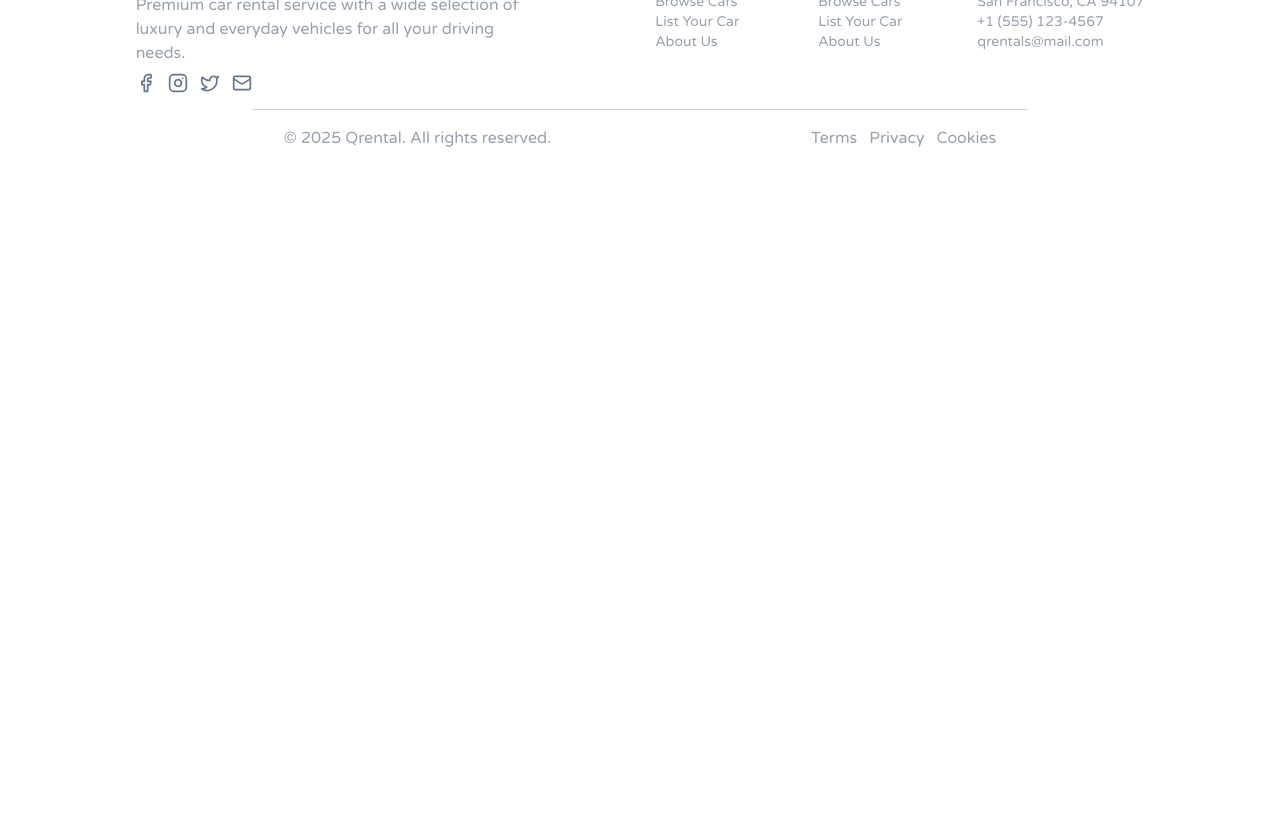
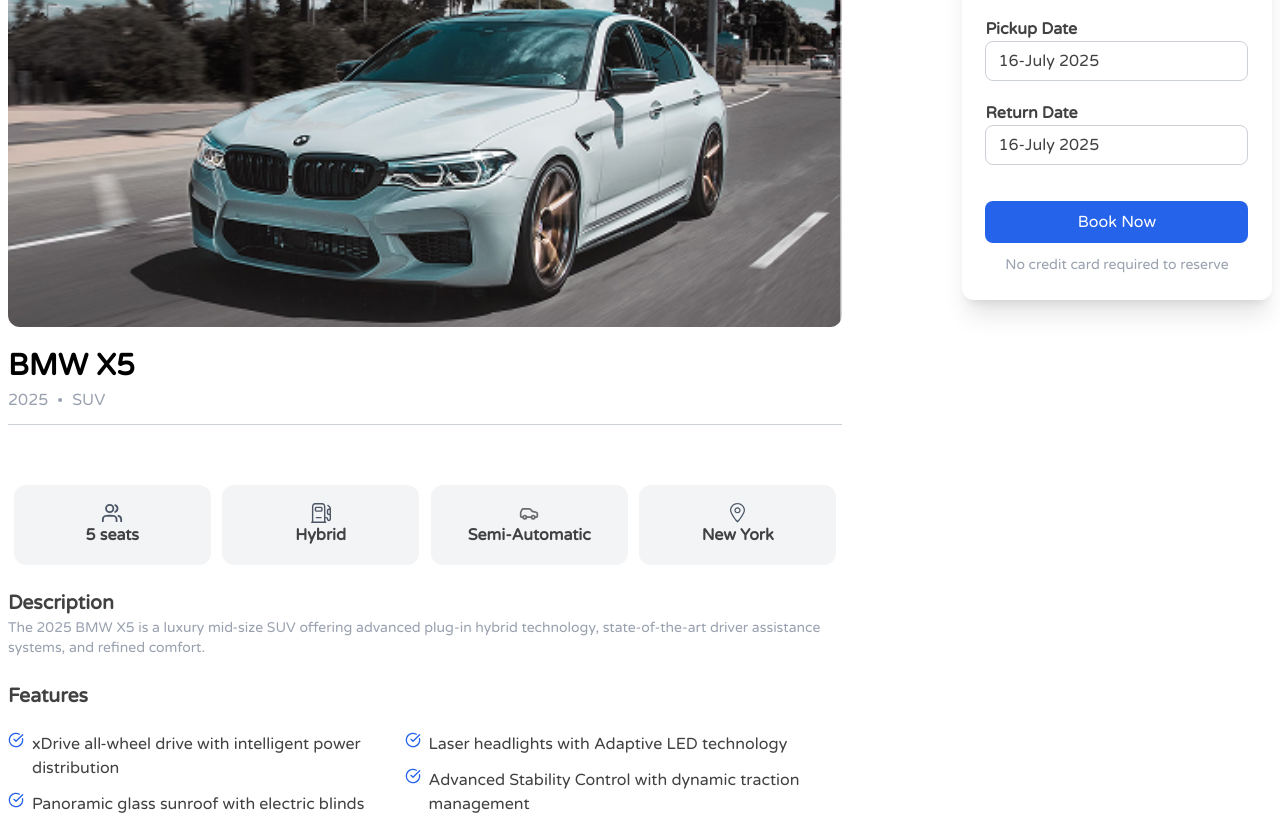
Before and after one commit to Forsaken324/siwes-web-app, a React (Vite) app in the folder client/: page /car-details/67ff5bc069c03d4e45f30b77 in a window 1280 px wide. Shown: the part 300-1115 px from the top of the page. Before the commit the page ends 800 px from the top, so only its background shows below. Built offline with nearby package versions, Linux system fonts and the light colour scheme.

Commit message:
start car details page

```diff
--- a/client/src/assets/assets.ts
+++ b/client/src/assets/assets.ts
@@ -1,54 +1,54 @@
 import logo from "./logo.svg";
-import qlogo from "./qcompany.svg"
-import qlogolight from "./qlogolight.svg"
-import qicon from "./qlogo.svg"
+import qlogo from "./qcompany.svg";
+import qlogolight from "./qlogolight.svg";
+import qicon from "./qlogo.svg";
 import gmail_logo from "./gmail_logo.svg";
 import facebook_logo from "./facebook_logo.svg";
 import instagram_logo from "./instagram_logo.svg";
 import twitter_logo from "./twitter_logo.svg";
 import menu_icon from "./menu_icon.svg";
-import search_icon from "./search_icon.svg"
-import close_icon from "./close_icon.svg"
-import users_icon from "./users_icon.svg"
-import car_icon from "./car_icon.svg"
-import location_icon from "./location_icon.svg"
-import fuel_icon from "./fuel_icon.svg"
-import addIcon from "./addIcon.svg"
-import carIcon from "./carIcon.svg"
-import carIconColored from "./carIconColored.svg"
-import dashboardIcon from "./dashboardIcon.svg"
-import dashboardIconColored from "./dashboardIconColored.svg"
-import addIconColored from "./addIconColored.svg"
-import listIcon from "./listIcon.svg"
-import listIconColored from "./listIconColored.svg"
-import cautionIconColored from "./cautionIconColored.svg"
-import arrow_icon from "./arrow_icon.svg"
-import star_icon from "./star_icon.svg"
-import check_icon from "./check_icon.svg"
-import tick_icon from "./tick_icon.svg"
-import delete_icon from "./delete_icon.svg"
-import eye_icon from "./eye_icon.svg"
-import eye_close_icon from "./eye_close_icon.svg"
-import filter_icon from "./filter_icon.svg"
-import edit_icon from "./edit_icon.svg"
-import calendar_icon_colored from "./calendar_icon_colored.svg"
-import location_icon_colored from "./location_icon_colored.svg"
-import testimonial_image_1 from "./testimonial_image_1.png"
-import testimonial_image_2 from "./testimonial_image_2.png"
-import main_car from "./main_car.png"
-import banner_car_image from "./banner_car_image.png"
-import user_profile from "./user_profile.png"
-import upload_icon from "./upload_icon.svg"
-import car_image1 from "./car_image1.png"
-import car_image2 from "./car_image2.png"
-import car_image3 from "./car_image3.png"
-import car_image4 from "./car_image4.png"
+import search_icon from "./search_icon.svg";
+import close_icon from "./close_icon.svg";
+import users_icon from "./users_icon.svg";
+import car_icon from "./car_icon.svg";
+import location_icon from "./location_icon.svg";
+import fuel_icon from "./fuel_icon.svg";
+import addIcon from "./addIcon.svg";
+import carIcon from "./carIcon.svg";
+import carIconColored from "./carIconColored.svg";
+import dashboardIcon from "./dashboardIcon.svg";
+import dashboardIconColored from "./dashboardIconColored.svg";
+import addIconColored from "./addIconColored.svg";
+import listIcon from "./listIcon.svg";
+import listIconColored from "./listIconColored.svg";
+import cautionIconColored from "./cautionIconColored.svg";
+import arrow_icon from "./arrow_icon.svg";
+import star_icon from "./star_icon.svg";
+import check_icon from "./check_icon.svg";
+import tick_icon from "./tick_icon.svg";
+import delete_icon from "./delete_icon.svg";
+import eye_icon from "./eye_icon.svg";
+import eye_close_icon from "./eye_close_icon.svg";
+import filter_icon from "./filter_icon.svg";
+import edit_icon from "./edit_icon.svg";
+import calendar_icon_colored from "./calendar_icon_colored.svg";
+import location_icon_colored from "./location_icon_colored.svg";
+import testimonial_image_1 from "./testimonial_image_1.png";
+import testimonial_image_2 from "./testimonial_image_2.png";
+import main_car from "./main_car.png";
+import banner_car_image from "./banner_car_image.png";
+import user_profile from "./user_profile.png";
+import upload_icon from "./upload_icon.svg";
+import car_image1 from "./car_image1.png";
+import car_image2 from "./car_image2.png";
+import car_image3 from "./car_image3.png";
+import car_image4 from "./car_image4.png";
 
 // payloads
 import type { CarPayload } from "../interfaces/interfaces";
 import type { ReviewsPayload } from "../interfaces/interfaces";
 
-export const cityList = ['New York', 'Los Angeles', 'Houston', 'Chicago']
+export const cityList = ["New York", "Los Angeles", "Houston", "Chicago"];
 
 export const assets = {
   logo,
@@ -95,181 +95,227 @@
   user_profile,
   car_image2,
   car_image3,
-    car_image4
-}
+  car_image4,
+};
 
 export const menuLinks = [
   { name: "Home", path: "/" },
   { name: "Cars", path: "/cars" },
   { name: "My Bookings", path: "/my-bookings" },
-]
+];
 
 export const ownerMenuLinks = [
-    { name: "Dashboard", path: "/owner", icon: dashboardIcon, coloredIcon: dashboardIconColored },
-    { name: "Add car", path: "/owner/add-car", icon: addIcon, coloredIcon: addIconColored },
-    { name: "Manage Cars", path: "/owner/manage-cars", icon: carIcon, coloredIcon: carIconColored },
-    { name: "Manage Bookings", path: "/owner/manage-bookings", icon: listIcon, coloredIcon: listIconColored },
-]
+  {
+    name: "Dashboard",
+    path: "/owner",
+    icon: dashboardIcon,
+    coloredIcon: dashboardIconColored,
+  },
+  {
+    name: "Add car",
+    path: "/owner/add-car",
+    icon: addIcon,
+    coloredIcon: addIconColored,
+  },
+  {
+    name: "Manage Cars",
+    path: "/owner/manage-cars",
+    icon: carIcon,
+    coloredIcon: carIconColored,
+  },
+  {
+    name: "Manage Bookings",
+    path: "/owner/manage-bookings",
+    icon: listIcon,
+    coloredIcon: listIconColored,
+  },
+];
 
 export const dummyUserData = {
-  "_id": "6847f7cab3d8daecdb517095",
-  "name": "Nduonofit",
-  "email": "admin@example.com",
-  "role": "owner",
-  "image": user_profile,
-}
+  _id: "6847f7cab3d8daecdb517095",
+  name: "Nduonofit",
+  email: "admin@example.com",
+  role: "owner",
+  image: user_profile,
+};
 
 export const dummyCarData: CarPayload[] = [
   {
-        "_id": "67ff5bc069c03d4e45f30b77",
-        "owner": "67fe3467ed8a8fe17d0ba6e2",
-        "brand": "BMW",
-        "model": "X5",
-        "image": car_image1,
-        "year": 2006,
-        "category": "SUV",
-        "seating_capacity": 4,
-        "fuel_type": "Hybrid",
-        "transmission": "Semi-Automatic",
-        "pricePerDay": 300,
-        "location": "New York",
-        "description": "The BMW X5 is a mid-size luxury SUV produced by BMW. The X5 made its debut in 1999 as the first SUV ever produced by BMW.",
-        "isAvailiable": true,
-        "createdAt": "2025-04-16T07:26:56.215Z",
+    _id: "67ff5bc069c03d4e45f30b77",
+    owner: "67fe3467ed8a8fe17d0ba6e2",
+    brand: "BMW",
+    model: "X5",
+    image: car_image1,
+    year: 2025,
+    category: "SUV",
+    seating_capacity: 5,
+    fuel_type: "Hybrid",
+    transmission: "Semi-Automatic",
+    pricePerDay: 300,
+    location: "New York",
+    description: "The 2025 BMW X5 is a luxury mid-size SUV offering advanced plug-in hybrid technology, state-of-the-art driver assistance systems, and refined comfort.",
+    isAvailiable: true,
+    createdAt: "2025-04-16T07:26:56.215Z",
+    features: [
+      "xDrive all-wheel drive with intelligent power distribution",
+      "Panoramic glass sunroof with electric blinds",
+      "Laser headlights with Adaptive LED technology",
+      "Advanced Stability Control with dynamic traction management",
+    ],
   },
   {
-        "_id": "67ff6b758f1b3684286a2a65",
-        "owner": "67fe3467ed8a8fe17d0ba6e2",
-        "brand": "Toyota",
-        "model": "Corolla",
-        "image": car_image2,
-        "year": 2021,
-        "category": "Sedan",
-        "seating_capacity": 4,
-        "fuel_type": "Diesel",
-        "transmission": "Manual",
-        "pricePerDay": 130,
-        "location": "Chicago",
-        "description": "The Toyota Corolla is a mid-size luxury sedan produced by Toyota. The Corolla made its debut in 2008 as the first sedan ever produced by Toyota.",
-        "isAvailiable": true,
-        "createdAt": "2025-04-16T08:33:57.993Z",
+    _id: "67ff6b758f1b3684286a2a65",
+    owner: "67fe3467ed8a8fe17d0ba6e2",
+    brand: "BMW",
+    model: "M4 Coupe",
+    image: car_image2,
+    year: 2020,
+    category: "Coupe",
+    seating_capacity: 4,
+    fuel_type: "Gasoline",
+    transmission: "Manual",
+    pricePerDay: 130,
+    location: "Chicago",
+    description:
+      "The BMW M4 Coupe (F82) is a high-performance sports coupe with a twin-turbo inline-6 engine, available in multiple trims including standard, Competition, CS, GTS.",
+    isAvailiable: true,
+    createdAt: "2025-04-16T08:33:57.993Z",
+    features: [
+      "3.0 L twin-turbocharged inline-6 engine (S55B30)",
+      "Rear-wheel drive (electronic limited-slip differential)",
+      "Dynamic stability control & traction control",
+      "Multi-link independent suspension with adaptive dampers",
+    ],
   },
   {
-        "_id": "67ff6b9f8f1b3684286a2a68",
-        "owner": "67fe3467ed8a8fe17d0ba6e2",
-        "brand": "Jeep ",
-        "model": "Wrangler",
-        "image": car_image3,
-        "year": 2023,
-        "category": "SUV",
-        "seating_capacity": 4,
-        "fuel_type": "Hybrid",
-        "transmission": "Automatic",
-        "pricePerDay": 200,
-        "location": "Los Angeles",
-        "description": "The Jeep Wrangler is a mid-size luxury SUV produced by Jeep. The Wrangler made its debut in 2003 as the first SUV ever produced by Jeep.",
-        "isAvailiable": true,
-        "createdAt": "2025-04-16T08:34:39.592Z",
+    _id: "67ff6b9f8f1b3684286a2a68",
+    owner: "67fe3467ed8a8fe17d0ba6e2",
+    brand: "Tesla",
+    model: "Model 3",
+    image: car_image3,
+    year: 2022,
+    category: "Sedan",
+    seating_capacity: 5,
+    fuel_type: "Electric",
+    transmission: "Automatic",
+    pricePerDay: 200,
+    location: "Los Angeles",
+    description:
+      "The Tesla Model 3 is a compact all electric sedan offering strong range, tech features and fast acceleration.",
+    isAvailiable: true,
+    createdAt: "2025-04-16T08:34:39.592Z",
+    features: [
+      "Electric drivetrain with RWD or AWD dual motor setups",
+      "Autopilot with Automatic Emergency Braking & Lane Keep Assist",
+      "Large central touchscreen with built-in navigation",
+      "Stability Control / Traction Control standard",
+    ],
   },
   {
-        "_id": "68009c93a3f5fc6338ea7e34",
-        "owner": "67fe3467ed8a8fe17d0ba6e2",
-        "brand": "Ford",
-        "model": "Neo 6",
-        "image": car_image4,
-        "year": 2022,
-        "category": "Sedan",
-        "seating_capacity": 2,
-        "fuel_type": "Diesel",
-        "transmission": "Semi-Automatic",
-        "pricePerDay": 209,
-        "location": "Houston",
-        "description": "This is a mid-size luxury sedan produced by Toyota. The Corolla made its debut in 2008 as the first sedan ever produced by Toyota.",
-        "isAvailiable": true,
-        "createdAt": "2025-04-17T06:15:47.318Z",
-    }
+    _id: "68009c93a3f5fc6338ea7e34",
+    owner: "67fe3467ed8a8fe17d0ba6e2",
+    brand: "Chevrolet",
+    model: "Camaro SS",
+    image: car_image4,
+    year: 2016,
+    category: "Coupe",
+    seating_capacity: 4,
+    fuel_type: "Gasoline",
+    transmission: "Manual",
+    pricePerDay: 209,
+    location: "Houston",
+    description:
+      "The 2016 Camaro SS is a performance-focused V-8 powered RWD coupe, combining strong acceleration, manual gearbox and sporty handling.",
+    isAvailiable: true,
+    createdAt: "2025-04-17T06:15:47.318Z",
+    features: [
+      "6.2 L V-8 engine with 455 hp and 455 lb-ft torque",
+      "6-speed manual transmission with limited-slip differential",
+      "Stability Control & Traction Control standard",
+      "Rearview backup camera",
+    ],
+  },
 ];
 
 export const dummyMyBookingsData = [
   {
-        "_id": "68482bcc98eb9722b7751f70",
-        "car": dummyCarData[0],
-        "user": "6847f7cab3d8daecdb517095",
-        "owner": "6847f7cab3d8daecdb517095",
-        "pickupDate": "2025-06-13T00:00:00.000Z",
-        "returnDate": "2025-06-14T00:00:00.000Z",
-        "status": "confirmed",
-        "price": 440,
-        "createdAt": "2025-06-10T12:57:48.244Z",
+    _id: "68482bcc98eb9722b7751f70",
+    car: dummyCarData[0],
+    user: "6847f7cab3d8daecdb517095",
+    owner: "6847f7cab3d8daecdb517095",
+    pickupDate: "2025-06-13T00:00:00.000Z",
+    returnDate: "2025-06-14T00:00:00.000Z",
+    status: "confirmed",
+    price: 440,
+    createdAt: "2025-06-10T12:57:48.244Z",
   },
   {
-        "_id": "68482bb598eb9722b7751f60",
-        "car": dummyCarData[1],
-        "user": "6847f7cab3d8daecdb517095",
-        "owner": "67fe3467ed8a8fe17d0ba6e2",
-        "pickupDate": "2025-06-12T00:00:00.000Z",
-        "returnDate": "2025-06-12T00:00:00.000Z",
-        "status": "pending",
-        "price": 130,
-        "createdAt": "2025-06-10T12:57:25.613Z",
+    _id: "68482bb598eb9722b7751f60",
+    car: dummyCarData[1],
+    user: "6847f7cab3d8daecdb517095",
+    owner: "67fe3467ed8a8fe17d0ba6e2",
+    pickupDate: "2025-06-12T00:00:00.000Z",
+    returnDate: "2025-06-12T00:00:00.000Z",
+    status: "pending",
+    price: 130,
+    createdAt: "2025-06-10T12:57:25.613Z",
   },
   {
-        "_id": "684800fa0fb481c5cfd92e56",
-        "car": dummyCarData[2],
-        "user": "6847f7cab3d8daecdb517095",
-        "owner": "67fe3467ed8a8fe17d0ba6e2",
-        "pickupDate": "2025-06-11T00:00:00.000Z",
-        "returnDate": "2025-06-12T00:00:00.000Z",
-        "status": "pending",
-        "price": 600,
-        "createdAt": "2025-06-10T09:55:06.379Z",
+    _id: "684800fa0fb481c5cfd92e56",
+    car: dummyCarData[2],
+    user: "6847f7cab3d8daecdb517095",
+    owner: "67fe3467ed8a8fe17d0ba6e2",
+    pickupDate: "2025-06-11T00:00:00.000Z",
+    returnDate: "2025-06-12T00:00:00.000Z",
+    status: "pending",
+    price: 600,
+    createdAt: "2025-06-10T09:55:06.379Z",
   },
   {
-        "_id": "6847fe790fb481c5cfd92d94",
-        "car": dummyCarData[3],
-        "user": "6847f7cab3d8daecdb517095",
-        "owner": "6847f7cab3d8daecdb517095",
-        "pickupDate": "2025-06-11T00:00:00.000Z",
-        "returnDate": "2025-06-12T00:00:00.000Z",
-        "status": "confirmed",
-        "price": 440,
-        "createdAt": "2025-06-10T09:44:25.410Z",
-    }
-]
+    _id: "6847fe790fb481c5cfd92d94",
+    car: dummyCarData[3],
+    user: "6847f7cab3d8daecdb517095",
+    owner: "6847f7cab3d8daecdb517095",
+    pickupDate: "2025-06-11T00:00:00.000Z",
+    returnDate: "2025-06-12T00:00:00.000Z",
+    status: "confirmed",
+    price: 440,
+    createdAt: "2025-06-10T09:44:25.410Z",
+  },
+];
 
 export const dummyDashboardData = {
-    "totalCars": 4,
-    "totalBookings": 2,
-    "pendingBookings": 0,
-    "completedBookings": 2,
-    "recentBookings": [
-        dummyMyBookingsData[0],
-        dummyMyBookingsData[1]
-    ],
-    "monthlyRevenue": 840
-}
+  totalCars: 4,
+  totalBookings: 2,
+  pendingBookings: 0,
+  completedBookings: 2,
+  recentBookings: [dummyMyBookingsData[0], dummyMyBookingsData[1]],
+  monthlyRevenue: 840,
+};
 
 export const dummyReviews: ReviewsPayload[] = [
   {
-        "name": "Emma Rodriguez",
-        "country": "Barcelona, Spain",
-        "description": "Lorem ipsum dolor sit amet, consectetur adipiscing elit. Aenean dictum dignissim massa, eu pretium est scelerisque a. Etiam pretium felis vitae felis finibus, vel eleifend ipsum rhoncus. In feugiat nunc.",
-        "image": assets.testimonial_image_1,
-        "rating": 4,
+    name: "Emma Rodriguez",
+    country: "Barcelona, Spain",
+    description:
+      "Lorem ipsum dolor sit amet, consectetur adipiscing elit. Aenean dictum dignissim massa, eu pretium est scelerisque a. Etiam pretium felis vitae felis finibus, vel eleifend ipsum rhoncus. In feugiat nunc.",
+    image: assets.testimonial_image_1,
+    rating: 4,
   },
   {
-        "name": "Emma Rodriguez",
-        "country": "Barcelona, Spain",
-        "description": "Lorem ipsum dolor sit amet, consectetur adipiscing elit. Aenean dictum dignissim massa, eu pretium est scelerisque a. Etiam pretium felis vitae felis finibus, vel eleifend ipsum rhoncus. In feugiat nunc.",
-        "image": assets.testimonial_image_2,
-        "rating": 3,
+    name: "Emma Rodriguez",
+    country: "Barcelona, Spain",
+    description:
+      "Lorem ipsum dolor sit amet, consectetur adipiscing elit. Aenean dictum dignissim massa, eu pretium est scelerisque a. Etiam pretium felis vitae felis finibus, vel eleifend ipsum rhoncus. In feugiat nunc.",
+    image: assets.testimonial_image_2,
+    rating: 3,
   },
   {
-        "name": "Emma Rodriguez",
-        "country": "Barcelona, Spain",
-        "description": "Lorem ipsum dolor sit amet, consectetur adipiscing elit. Aenean dictum dignissim massa, eu pretium est scelerisque a. Etiam pretium felis vitae felis finibus, vel eleifend ipsum rhoncus. In feugiat nunc.",
-        "image": assets.testimonial_image_2,
-        "rating": 5,
-    }
-
-]
+    name: "Emma Rodriguez",
+    country: "Barcelona, Spain",
+    description:
+      "Lorem ipsum dolor sit amet, consectetur adipiscing elit. Aenean dictum dignissim massa, eu pretium est scelerisque a. Etiam pretium felis vitae felis finibus, vel eleifend ipsum rhoncus. In feugiat nunc.",
+    image: assets.testimonial_image_2,
+    rating: 5,
+  },
+];
--- a/client/src/index.css
+++ b/client/src/index.css
@@ -8,6 +8,7 @@
   --color-dark-gray: #414141;
   --color-home-gray: #f1f5f9;
   --color-very-light-primary: #A9CFFF;
+  --color-v-light-gray: #F3F4F6;
 }
 
 @layer base {
--- a/client/src/interfaces/interfaces.ts
+++ b/client/src/interfaces/interfaces.ts
@@ -32,6 +32,7 @@
     description: string;
     isAvailable: boolean;
     createdAt: Date;
+    features: Array<string>;
 }
 
 export interface CarCardProps
--- a/client/src/pages/CarDetails.tsx
+++ b/client/src/pages/CarDetails.tsx
@@ -1,9 +1,200 @@
-
+import { Link, useParams } from "react-router-dom";
+import { assets, dummyCarData } from "../assets/assets";
+import { useEffect, useRef, useState } from "react";
+import type { CarPayload } from "../interfaces/interfaces";
+import Loading from "../common/animations/Loading";
+import { ArrowLeft, Dot } from "lucide-react";
+import { toDateString } from "../lib/toDateString";
 
 const CarDetails = () => {
+  const { carId } = useParams();
+  const [car, setCar] = useState<CarPayload | null>(null);
+  const carImgRef = useRef(null);
+  const currency = import.meta.env.VITE_CURRENCY;
+
+  const date = new Date();
+
+  const [pickupDate, setPickupDate] = useState<string>(
+    date.toISOString().split("T")[0]
+  ); // yyyy-mm-dd
+  const [returnDate, setReturnDate] = useState<string>(
+    date.toISOString().split("T")[0]
+  )
+
+  const [pickupDateString, setPickupDateString] = useState<string>(
+    toDateString(new Date(pickupDate))
+  );
+  const [returnDateString, setReturnDateString] = useState<string>(
+    toDateString(new Date(returnDate))
+  );
+
+  const getCar = async (carId: string) => {
+    const fetchedCar = dummyCarData.find((car) => car._id === carId);
+    setCar(fetchedCar as CarPayload);
+  };
+
+  useEffect(() => {
+    if (!carId) return;
+    getCar(carId);
+  }, [carId]);
+
+  useEffect(() => {
+    if (carImgRef.current) {
+      carImgRef.current.style.backgroundImage = `url(${car?.image})`;
+      carImgRef.current.style.backgroundSize = "cover";
+      carImgRef.current.style.backgroundPosition = "center";
+    }
+  }, [car?.image]);
+
+  const pickupRef = useRef<HTMLInputElement>(null);
+  const returnRef = useRef<HTMLInputElement>(null);
+
+  const openCalendar = (ref: React.RefObject<HTMLInputElement>) => {
+    ref.current?.showPicker?.(); // open native picker if supported
+  };
+
+  useEffect(() => {
+    setPickupDateString(toDateString(new Date(pickupDate)));
+    setReturnDateString(toDateString(new Date(returnDate)));
+  }, [pickupDate, returnDate]);
+
+  const handleSubmit = (e: any) => {
+    e.preventDefault();
+  };
+
   return (
-    <div>CarDetails</div>
-  )
-}
+    <div className="flex flex-wrap justify-center gap-30 mt-50">
+      {car ? (
+        <>
+          <div className="w-[833.94px]">
+            <div className="text-gray-400 flex gap-2 text-sm items-center pb-4">
+              <ArrowLeft /> <Link to={"/car-search"}>Back to all cars</Link>
+            </div>
+            <div>
+              <div className="h-[387px] rounded-xl" ref={carImgRef}></div>
+              <h2 className="text-black font-bold text-[30px] mt-4">
+                {car.brand} {car.model}
+              </h2>
+              <p className="flex items-center text-md text-gray-400">
+                {car.year}
+                <Dot />
+                {car.category}
+              </p>
+              <hr className="mt-3 text-gray-400/50" />
+              <div className="flex justify-around mt-15">
+                <div className="flex items-center justify-center flex flex-col w-[197px] h-[80px] bg-v-light-gray rounded-xl">
+                  <img
+                    src={assets.users_icon}
+                    alt="seating-capacity"
+                    className="h-[20px]"
+                  />
+                  <p className="font-bold">
+                    {car.seating_capacity}{" "}
+                    {car.seating_capacity > 1 ? "seats" : "seat"}
+                  </p>
+                </div>
+                <div className="flex items-center justify-center flex flex-col w-[197px] h-[80px] bg-v-light-gray rounded-xl">
+                  <img
+                    src={assets.fuel_icon}
+                    alt="fuel-type"
+                    className="h-[20px]"
+                  />
+                  <p className="font-bold">{car.fuel_type}</p>
+                </div>
+                <div className="flex items-center justify-center flex flex-col w-[197px] h-[80px] bg-v-light-gray rounded-xl">
+                  <img
+                    src={assets.carIcon}
+                    alt="transmission"
+                    className="h-[20px]"
+                  />
+                  <p className="font-bold">{car.transmission}</p>
+                </div>
+                <div className="flex items-center justify-center flex flex-col w-[197px] h-[80px] bg-v-light-gray rounded-xl">
+                  <img
+                    src={assets.location_icon}
+                    alt="location"
+                    className="h-[20px]"
+                  />
+                  <p className="font-bold">{car.location}</p>
+                </div>
+              </div>
+              <div className="mt-6">
+                <h3 className="font-bold text-[19.53px]">Description</h3>
+                <p className="text-sm text-gray-400">{car.description}</p>
+              </div>
+              <div className="mt-6">
+                <h3 className="font-bold text-[19.53px] mb-5">Features</h3>
+                <div className="flex gap-2">
+                  <div className="flex flex-col gap-3">
+                    {car.features.slice(0, 2).map((feature) => (
+                      <p className="flex items-start gap-2">
+                        <img src={assets.check_icon} alt="tic-icon" /> {feature}
+                      </p>
+                    ))}
+                  </div>
+                  <div className="flex flex-col gap-3">
+                    {car.features.slice(2).map((feature) => (
+                      <p className="flex items-start gap-2">
+                        <img src={assets.check_icon} alt="tic-icon" /> {feature}
+                      </p>
+                    ))}
+                  </div>
+                </div>
+              </div>
+            </div>
+          </div>
+          <div className="flex items-center flex-col w-[310px] h-[400px] rounded-xl shadow shadow-xl">
+            <div className="flex items-center justify-between w-[85%] mt-5 pb-3">
+              <p className="font-bold text-2xl">
+                {currency}
+                {car.pricePerDay}
+              </p>
+              <p className="text-sm text-gray-400">per day</p>
+            </div>
+            <hr className="text-gray-400/50 w-[85%]  mb-13" />
+            <form onSubmit={handleSubmit}>
+              <label htmlFor="pickup-date" className="font-bold">
+                Pickup Date
+              </label>
+              <br />
+              <input
+                type="date"
+                className="pickup-date hidden"
+                id="pickup-date"
+                ref={pickupRef}
+                onChange={(e) => setPickupDate(e.target.value)}
+              />
+              <div className="flex items-center w-[263px] h-[40px] border border-gray-400/50 rounded rounded-lg mb-5 pl-3" onClick={() => openCalendar(pickupRef)}>{pickupDateString}</div>
+              <label htmlFor="return-date" className="font-bold">
+                Return Date
+              </label>
+              <br />
+              <input
+                type="date"
+                className="return-date hidden"
+                id="return-date"
+                ref={returnRef}
+                onChange={(e) => setReturnDate(e.target.value)}
+              />
+              <div className="flex items-center w-[263px] h-[40px] border border-gray-400/50 rounded rounded-lg mb-9 pl-3" onClick={() => openCalendar(returnRef)}>{returnDateString}</div>
+              <button className="bg-primary text-white w-[263px] h-[42px] rounded-lg">
+                Book Now
+              </button>
+            </form>
+            <p className="text-sm text-gray-400 mt-3">
+              No credit card required to reserve
+            </p>
+          </div>
+        </>
+      ) : (
+        <Loading />
+      )}
+    </div>
+  );
+};
 
-export default CarDetails
+export default CarDetails;
+
+// the disciple whom he loved was standing there, they cast lots among themselves for his garment.
+// he said to the his mother, woman, here is your son, and to the disciple, here is your mother. Who was this disciple.
+// that was the disciple that took mary the mother of Jesus into his house. Do not hold on to me, for I have not yet ascended to my father.
```
Lines whose indentation alone changed are shown as unchanged.
